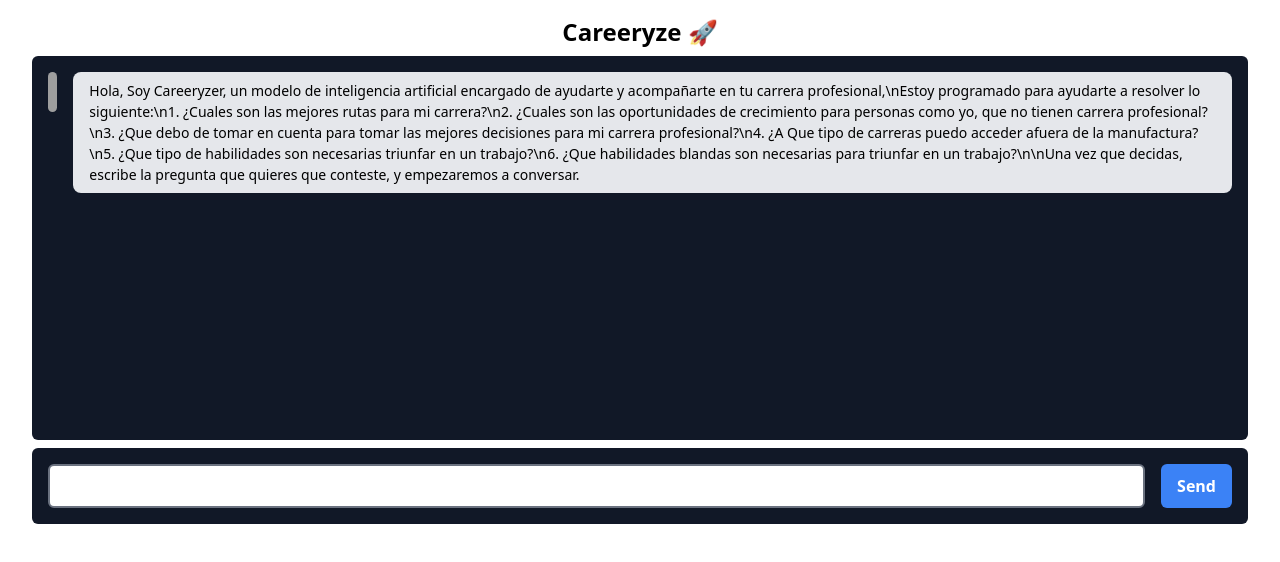
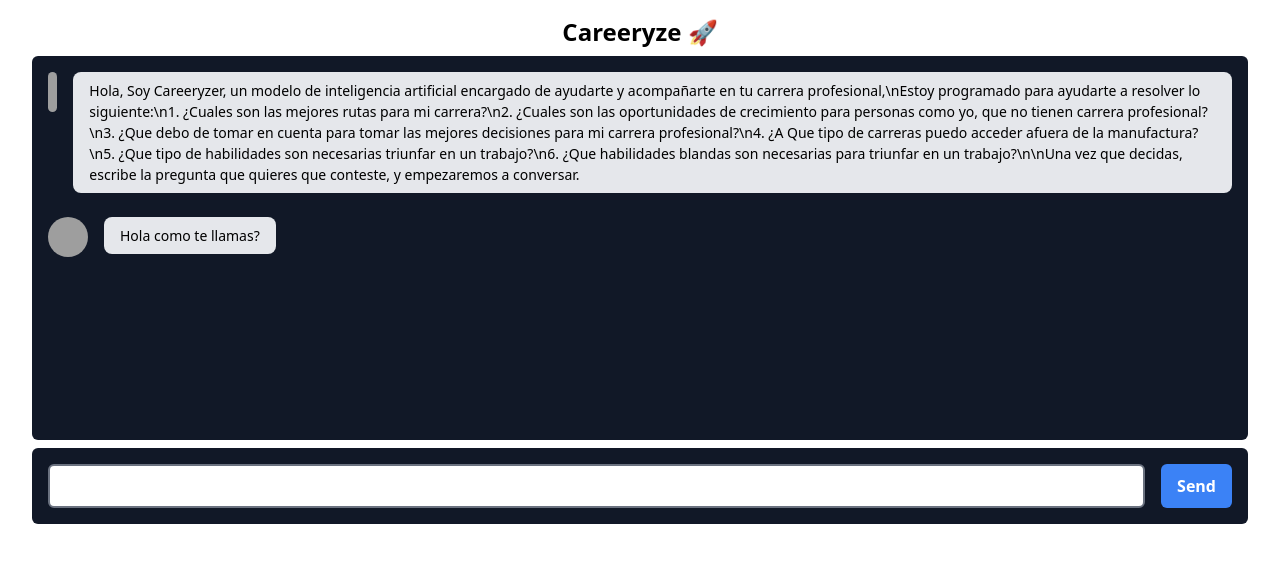
Before and after one commit to dederico/careeryze_app, a Next.js app: page / in a window 1280 px wide. Shown: the top 562 px of the page. Built offline with nearby package versions, Linux system fonts and the light colour scheme; grey boxes are pictures that could not be loaded.

Commit message:
hello name

```diff
--- a/src/app/page.tsx
+++ b/src/app/page.tsx
@@ -92,6 +92,19 @@
           ))}
           {answer && <ChatBubble type="assistant" message={answer} />}
           {loading && <ChatBubble type="assistant" message="Loading.." />}
+
+          <ChatBubble type="assistant" message="Hola como te llamas?" />
+          {chatMessages.map((message, index) => (
+            <ChatBubble
+              key={index}
+              type={message.role}
+              message={message.content}
+            />
+          ))}
+          {answer && <ChatBubble type="assistant" message={answer} />}
+          {loading && <ChatBubble type="assistant" message="Loading.." />}
+
+
         </div>
         <div ref={scrollToDiv} />
       </div>
```
